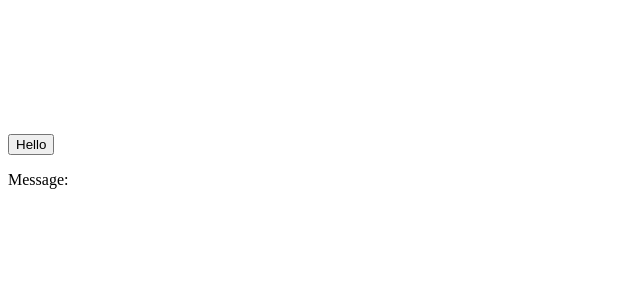
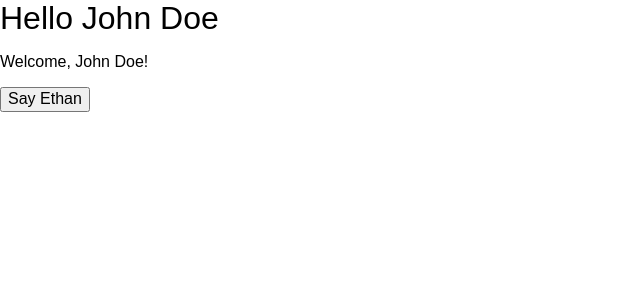
Before and after one commit to yeminko/vue-workspace, a Vue app in the folder vue-basic-02/: page / in a window 1280 px wide. Before the commit this address had no page. Shown: the top 300 px of the page, without its empty margins (0-640 px from the left). Built offline with nearby package versions, Linux system fonts and the light colour scheme; the HTML template or start-up script is replaced by a standard one.

Commit message:
feat: add user store and integrate Ant Design components, update App and ChildComponent for user greeting functionality

```diff
--- a/vue-basic-02/package.json
+++ b/vue-basic-02/package.json
@@ -13,6 +13,8 @@
     "format": "prettier --write src/"
   },
   "dependencies": {
+    "@ant-design/icons-vue": "^7.0.1",
+    "ant-design-vue": "^4.2.6",
     "pinia": "^2.3.0",
     "vue": "^3.5.13",
     "vue-router": "^4.5.0"
--- a/vue-basic-02/src/App.vue
+++ b/vue-basic-02/src/App.vue
@@ -1,18 +1,9 @@
 <template>
-  <br /><br /><br /><br /><br /><br /><br />
-  <ChildComponent @greet="onGreet" />
-  <p>Message: {{ message }}</p>
+  <StoreExample />
 </template>
 
 <script setup lang="ts">
-import { ref } from 'vue'
-import ChildComponent from './components/ChildComponent.vue'
-
-const message = ref('')
-
-function onGreet(text: string) {
-  message.value = text
-}
+import StoreExample from './components/StoreExample.vue'
 </script>
 
 <style scoped lang="scss"></style>
--- a/vue-basic-02/src/components/ChildComponent.vue
+++ b/vue-basic-02/src/components/ChildComponent.vue
@@ -1,13 +1,20 @@
 <template>
-  <button @click="greet">Hello</button>
+  <h1>{{ greet }}</h1>
+  <button @click="setName('Samantha')">Change User</button>
 </template>
 
 <script setup lang="ts">
-const emit = defineEmits(['greet'])
+import { useUserStore } from '@/stores/user'
+import { storeToRefs } from 'pinia'
+import { onMounted } from 'vue'
 
-function greet() {
-  emit('greet', 'Hello from ChildComponent')
-}
+const userStore = useUserStore()
+const { name, greet } = storeToRefs(userStore)
+const { setName } = userStore
+
+onMounted(() => {
+  console.log('Name:', name)
+})
 </script>
 
 <style scoped lang="scss"></style>
--- /dev/null
+++ b/vue-basic-02/src/components/StoreExample.vue
@@ -0,0 +1,16 @@
+<template>
+  <h1>Hello {{ name }}</h1>
+  <p>{{ greet }}</p>
+  <button @click="setName('Ethan')">Say Ethan</button>
+</template>
+
+<script setup lang="ts">
+import { useUserStore } from '@/stores/user'
+import { storeToRefs } from 'pinia'
+
+const store = useUserStore()
+const { name, greet } = storeToRefs(store)
+const { setName } = store
+</script>
+
+<style scoped lang="scss"></style>
--- a/vue-basic-02/src/main.ts
+++ b/vue-basic-02/src/main.ts
@@ -1,5 +1,7 @@
 import { createApp } from 'vue'
 import { createPinia } from 'pinia'
+import Antd from 'ant-design-vue'
+import 'ant-design-vue/dist/reset.css'
 
 import App from './App.vue'
 import router from './router'
@@ -9,4 +11,4 @@ const app = createApp(App)
 app.use(createPinia())
 app.use(router)
 
-app.mount('#app')
+app.use(Antd).mount('#app')
--- /dev/null
+++ b/vue-basic-02/src/stores/user.ts
@@ -0,0 +1,15 @@
+import { defineStore } from 'pinia'
+
+export const useUserStore = defineStore('user', {
+  state: () => ({
+    name: 'John Doe',
+  }),
+  getters: {
+    greet: (state) => `Welcome, ${state.name}!`,
+  },
+  actions: {
+    setName(name: string) {
+      this.name = name
+    },
+  },
+})
```
Also changed, not shown: vue-basic-02/src/components/SlotTest.vue (added, +15 -0 lines), 1 other file (tests, documents, lock files or other folders).
